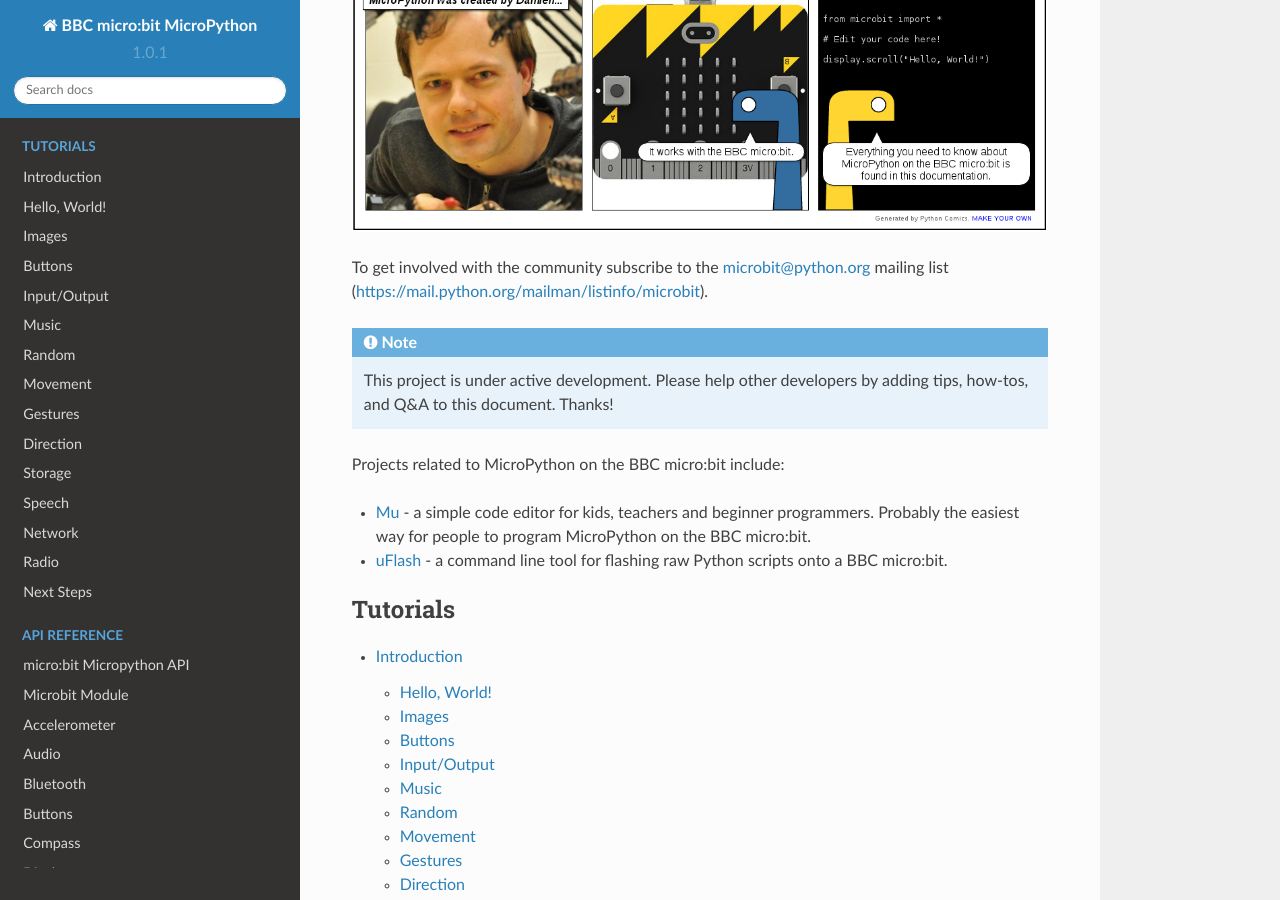
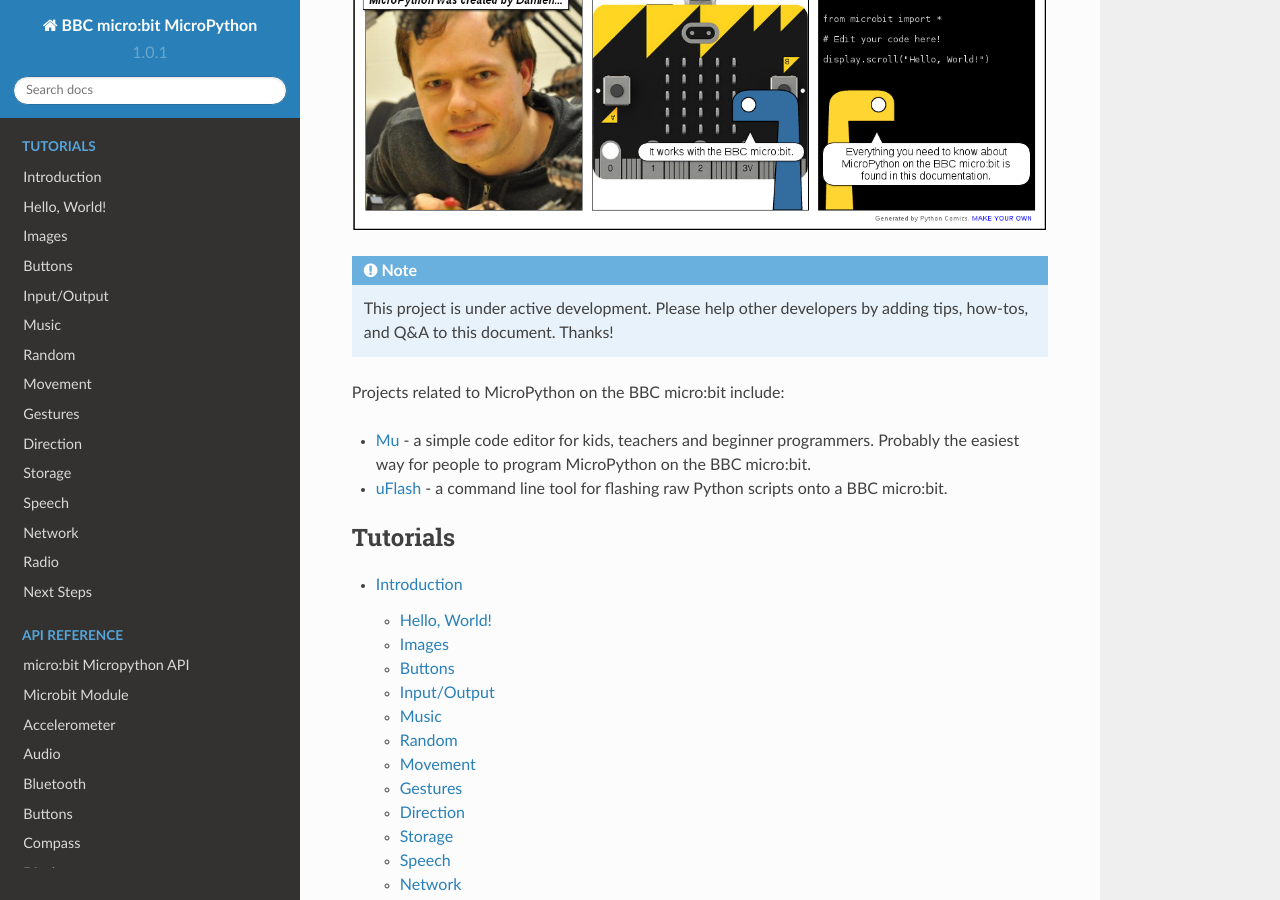
Before and after one commit to bbcmicrobit/micropython, a Sphinx documentation site: the page built from docs/index.rst, in a window 1280 px wide and 900 px high, scrolled down 476 px. Built offline with Sphinx 7.4.7 and the Read the Docs theme 2.0.0, drawn with Linux system fonts in a browser that asks for light colours.

Commit message:
Delete python maillist info
this is because it was deleted from python website
it returns error : No such list microbit

```diff
--- a/docs/index.rst
+++ b/docs/index.rst
@@ -19,9 +19,6 @@
 If you're a new programmer, teacher or unsure where to start, begin with the tutorials.
 
 .. image:: comic.png
-
-To get involved with the community subscribe to the microbit@python.org
-mailing list (https://mail.python.org/mailman/listinfo/microbit).
 
 .. note::
 
```
